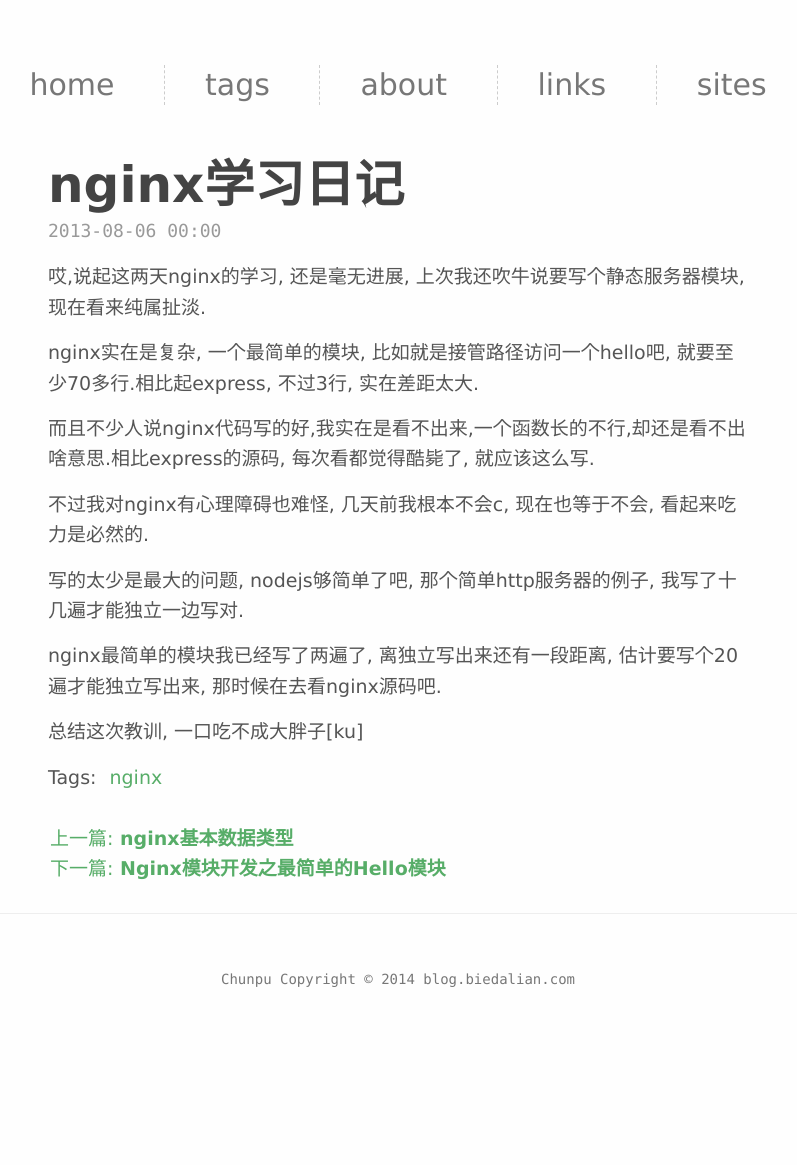
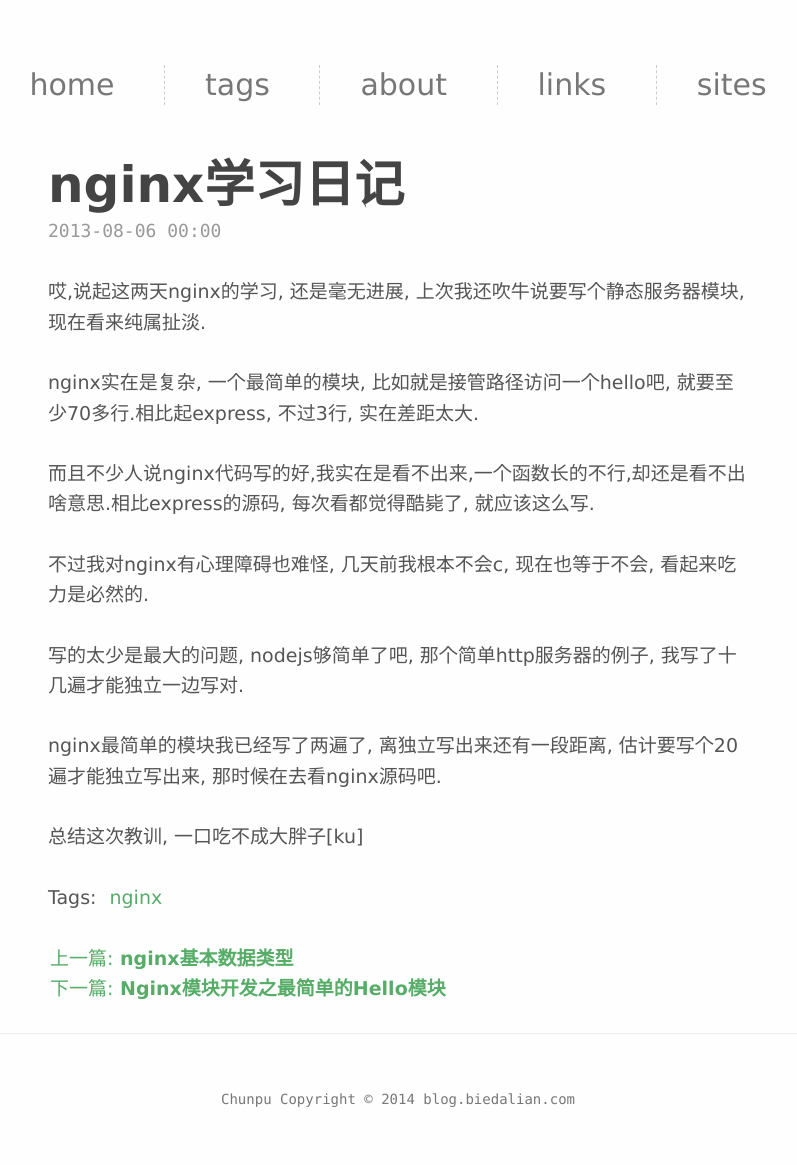
Before and after one commit to chunpu/blog, a Jekyll site: the page built from _posts/2013-08-06-nginx-learn.md, in a window 1280 px wide. Shown: the whole page, without its empty margins (242-1039 px from the left). Built offline with Jekyll 4.4.1, drawn with Linux system fonts in a browser that asks for light colours; Markdown is read by kramdown in place of the engine named in the settings; comment, search, counter and statistics services are not loaded; before the commit the page ends 1045 px from its top, so only the background shows below that.

Commit message:
add margin

```diff
--- a/css/reset.css
+++ b/css/reset.css
@@ -11,6 +11,10 @@
 nav ul, ul.posts {
   list-style: none;
   margin-left: 0;
+}
+
+.post, .posts {
+  margin-top: 30px;
 }
 
 a {
@@ -139,7 +143,7 @@
 }
 
 article p {
-  margin: 15px 0;
+  margin-bottom: 30px;
 }
 
 code {
```
